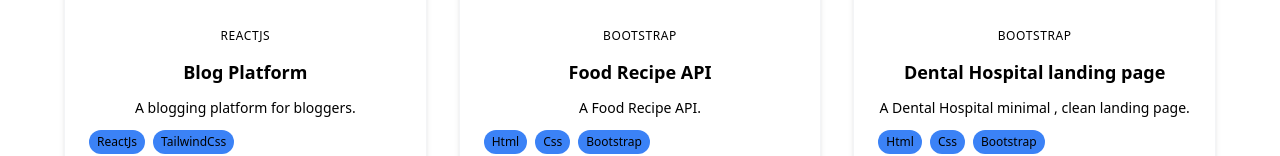
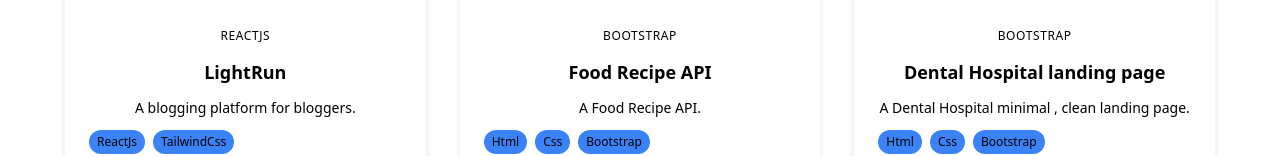
Before and after one commit to TimiMaliki/Timi, a React (Create React App) app: page /projects in a window 1280 px wide. Shown: the part 565-721 px from the top of the page. Built offline with nearby package versions, Linux system fonts and the light colour scheme.

Commit message:
serivces write up

```diff
--- a/src/sections/Project.jsx
+++ b/src/sections/Project.jsx
@@ -36,7 +36,7 @@ import rem from "../img/projects/JavaScript/js11.png"
 const projectsData = [
   {
     id: 1,
-    title: "Blog Platform",
+    title: "LightRun",
     description: "A blogging platform for bloggers.",
     image: light,
     category: "ReactJs",
--- a/src/sections/Works.jsx
+++ b/src/sections/Works.jsx
@@ -9,27 +9,25 @@ import light from "../img/projects/light/41.png"
 const LatestWorks = () => {
   const projects = [
     {
-      title: "Jobbazar - AI-Powered Job Platform",
-      description:
-        "Revolutionized job searching with machine learning algorithms that match candidates to ideal positions. Built with React, Node.js, and MongoDB, featuring real-time notifications and advanced filtering.",
+      title: "Dental Hospital landing page",
+      description:`a modern dental hospital dedicated to providing exceptional oral care in a comfortable and patient-centered environment.`,
       image:hospital,
       tags: ["Html", "Css", "Bootstrap"],
       year: "2023",
       link: "/projects/jobbazar",
     },
     {
-      title: "Slepp - Social Media for Professionals",
-      description:
-        "Created a LinkedIn alternative focused on authentic professional connections. Implemented WebSockets for real-time messaging, custom analytics dashboards, and secure authentication flow.",
+      title: "X Fashion",
+      description: `We specialize in curated women’s fashion that blends quality, comfort, and sophistication—designed to empower confidence in every step`,
       image:women,
       tags: ["Html", "Css", "TailwindCss"],
       year: "2022",
       link: "/projects/slepp",
     },
     {
-      title: "Costa - Restaurant Management System",
-      description:
-        "End-to-end solution for restaurant operations including inventory, POS, and customer loyalty programs. Reduced order processing time by 40% with optimized workflows.",
+      title: "LightRun",
+      description:`The ultimate blogging hub for storytellers, trend-watchers, and digital voices. Designed for modern bloggers, our platform makes
+      it easy to share news, celebrity updates, lifestyle insights, and thought-provoking content with a wide and engaged audience.`,
       image: light,
       tags: ["ReactJs", "TailwindCss"],
       year: "2023",
```
